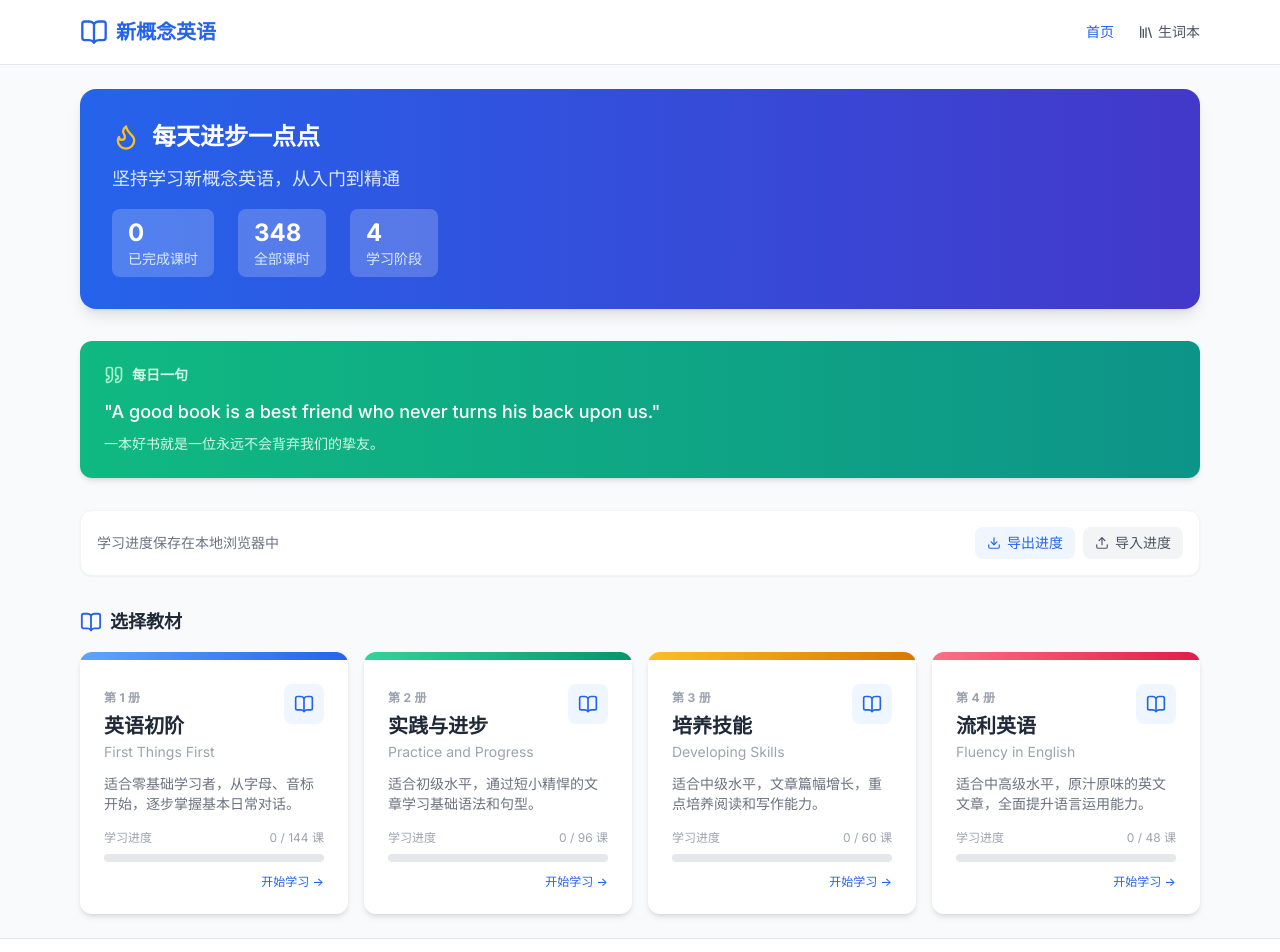
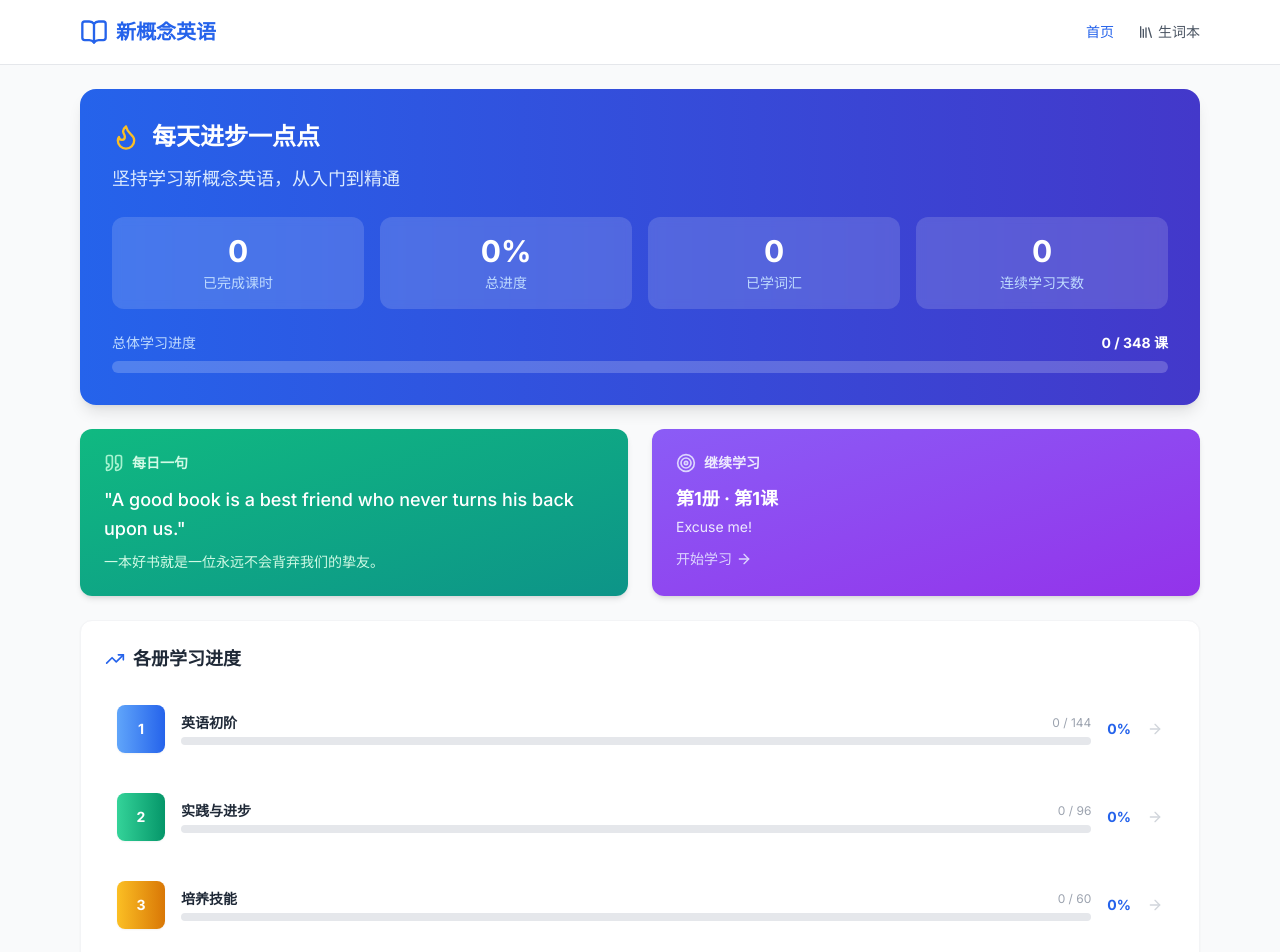
Before and after one commit to 1166580/english-learning, a React (Vite) app: page / in a window 1280 px wide. Shown: the top 952 px of the page. Built offline with nearby package versions, Linux system fonts and the light colour scheme.

Commit message:
Enhance homepage with richer content
- Add overall progress bar with percentage
- Add total vocabulary count and learning streak stats
- Add "continue learning" recommendation card
- Add per-book progress overview section
- Add daily learning tips
- Improve stats grid layout

```diff
--- a/src/pages/HomePage.tsx
+++ b/src/pages/HomePage.tsx
@@ -1,7 +1,10 @@
-import { BookOpen, Flame, Download, Upload, Quote } from 'lucide-react'
-import { books } from '../data'
+import { useMemo } from 'react'
+import { Link } from 'react-router-dom'
+import { BookOpen, Flame, Download, Upload, Quote, TrendingUp, Lightbulb, ArrowRight, Library, Trophy, Target, Zap } from 'lucide-react'
+import { books, bookDataMap } from '../data'
 import useProgress from '../hooks/useProgress'
 import BookCard from '../components/BookCard'
+import ProgressBar from '../components/ProgressBar'
 
 const dailyQuotes = [
   { en: "The secret of getting ahead is getting started.", cn: "领先的秘诀在于开始行动。" },
@@ -37,47 +40,118 @@ const dailyQuotes = [
   { en: "Learning is a treasure that will follow its owner everywhere.", cn: "学习是跟随主人到处走的财富。" },
 ]
 
+const learningTips = [
+  { icon: '🎧', title: '多听多读', desc: '反复听课文音频，模仿语音语调，培养语感' },
+  { icon: '📝', title: '坚持笔记', desc: '把生词和好句子记下来，定期复习巩固' },
+  { icon: '🔄', title: '间隔复习', desc: '学完新课后，隔天、隔周再复习一遍效果更好' },
+  { icon: '🗣️', title: '大声朗读', desc: '每天花10分钟朗读课文，口语和听力同步提升' },
+]
+
 function getDailyQuote() {
   const today = new Date()
   const dayOfYear = Math.floor((today.getTime() - new Date(today.getFullYear(), 0, 0).getTime()) / 86400000)
   return dailyQuotes[dayOfYear % dailyQuotes.length]
 }
 
+function getStudyStreak(lastStudyDate: string): number {
+  if (!lastStudyDate) return 0
+  const last = new Date(lastStudyDate)
+  const today = new Date()
+  const diffDays = Math.floor((today.getTime() - last.getTime()) / 86400000)
+  if (diffDays <= 1) return diffDays === 0 ? 1 : 1
+  return 0
+}
+
+function getNextLesson(completedLessons: string[]) {
+  for (const book of books) {
+    const lessons = bookDataMap[book.id] || []
+    for (const lesson of lessons) {
+      const key = `${book.id}-${lesson.id}`
+      if (!completedLessons.includes(key)) {
+        return { book, lesson }
+      }
+    }
+  }
+  return null
+}
+
+function getTotalVocab(completedLessons: string[]): number {
+  let count = 0
+  for (const key of completedLessons) {
+    const [bookId, lessonId] = key.split('-').map(Number)
+    const lessons = bookDataMap[bookId] || []
+    const lesson = lessons.find((l) => l.id === lessonId)
+    if (lesson) count += lesson.vocabulary.length
+  }
+  return count
+}
+
 export default function HomePage() {
-  const { getBookProgress, getCompletedCount, totalCompleted, exportProgress, importProgress } = useProgress()
+  const { progress, getBookProgress, getCompletedCount, totalCompleted, exportProgress, importProgress } = useProgress()
 
   const totalLessons = books.reduce((sum, b) => sum + b.lessonCount, 0)
   const dailyQuote = getDailyQuote()
+  const streak = getStudyStreak(progress.lastStudyDate)
+  const nextLesson = useMemo(() => getNextLesson(progress.completedLessons), [progress.completedLessons])
+  const totalVocab = useMemo(() => getTotalVocab(progress.completedLessons), [progress.completedLessons])
+  const overallPercent = totalLessons > 0 ? Math.round((totalCompleted / totalLessons) * 100) : 0
+
+  const todayTip = learningTips[new Date().getDate() % learningTips.length]
 
   return (
-    <div className="space-y-8">
+    <div className="space-y-6">
       {/* Hero Banner */}
       <div className="bg-gradient-to-r from-blue-600 to-indigo-700 rounded-2xl p-8 text-white shadow-lg">
         <div className="flex items-center gap-3 mb-3">
           <Flame size={28} className="text-amber-400" />
           <h1 className="text-2xl font-bold m-0">每天进步一点点</h1>
         </div>
-        <p className="text-blue-100 text-lg mb-4">
+        <p className="text-blue-100 text-lg mb-6">
           坚持学习新概念英语，从入门到精通
         </p>
-        <div className="flex gap-6 text-sm">
-          <div className="bg-white/20 rounded-lg px-4 py-2">
-            <div className="text-2xl font-bold">{totalCompleted}</div>
-            <div className="text-blue-100">已完成课时</div>
+
+        {/* Stats Grid */}
+        <div className="grid grid-cols-2 sm:grid-cols-4 gap-4">
+          <div className="bg-white/15 backdrop-blur-sm rounded-xl p-4 text-center">
+            <div className="text-3xl font-bold">{totalCompleted}</div>
+            <div className="text-blue-200 text-sm mt-1">已完成课时</div>
           </div>
-          <div className="bg-white/20 rounded-lg px-4 py-2">
-            <div className="text-2xl font-bold">{totalLessons}</div>
-            <div className="text-blue-100">全部课时</div>
+          <div className="bg-white/15 backdrop-blur-sm rounded-xl p-4 text-center">
+            <div className="text-3xl font-bold">{overallPercent}%</div>
+            <div className="text-blue-200 text-sm mt-1">总进度</div>
           </div>
-          <div className="bg-white/20 rounded-lg px-4 py-2">
-            <div className="text-2xl font-bold">{books.length}</div>
-            <div className="text-blue-100">学习阶段</div>
+          <div className="bg-white/15 backdrop-blur-sm rounded-xl p-4 text-center">
+            <div className="text-3xl font-bold">{totalVocab}</div>
+            <div className="text-blue-200 text-sm mt-1">已学词汇</div>
+          </div>
+          <div className="bg-white/15 backdrop-blur-sm rounded-xl p-4 text-center">
+            <div className="text-3xl font-bold flex items-center justify-center gap-1">
+              {streak > 0 ? <Zap size={24} className="text-amber-300" /> : null}
+              {streak}
+            </div>
+            <div className="text-blue-200 text-sm mt-1">连续学习天数</div>
+          </div>
+        </div>
+
+        {/* Overall Progress Bar */}
+        <div className="mt-6">
+          <div className="flex items-center justify-between text-sm mb-2">
+            <span className="text-blue-200">总体学习进度</span>
+            <span className="font-bold">{totalCompleted} / {totalLessons} 课</span>
+          </div>
+          <div className="w-full h-3 bg-white/20 rounded-full overflow-hidden">
+            <div
+              className="h-full rounded-full bg-gradient-to-r from-amber-400 to-yellow-300 transition-all duration-700"
+              style={{ width: `${overallPercent}%` }}
+            />
           </div>
         </div>
       </div>
 
+      {/* Daily Quote + Next Lesson Row */}
+      <div className="grid grid-cols-1 md:grid-cols-2 gap-6">
         {/* Daily Quote */}
-      <div className="bg-gradient-to-r from-emerald-500 to-teal-600 rounded-xl p-6 text-white shadow-md">
+        <div className="bg-gradient-to-br from-emerald-500 to-teal-600 rounded-xl p-6 text-white shadow-md">
           <div className="flex items-center gap-2 mb-3">
             <Quote size={20} className="text-emerald-200" />
             <h2 className="text-sm font-bold m-0 text-emerald-100">每日一句</h2>
@@ -86,20 +160,101 @@ export default function HomePage() {
           <p className="text-emerald-100 text-sm">{dailyQuote.cn}</p>
         </div>
 
+        {/* Next Lesson Recommendation */}
+        {nextLesson ? (
+          <Link
+            to={`/book/${nextLesson.book.id}/lesson/${nextLesson.lesson.id}`}
+            className="bg-gradient-to-br from-violet-500 to-purple-600 rounded-xl p-6 text-white shadow-md no-underline hover:shadow-lg transition-shadow group"
+          >
+            <div className="flex items-center gap-2 mb-3">
+              <Target size={20} className="text-violet-200" />
+              <h2 className="text-sm font-bold m-0 text-violet-100">继续学习</h2>
+            </div>
+            <p className="text-lg font-bold mb-1">
+              第{nextLesson.book.id}册 · 第{nextLesson.lesson.id}课
+            </p>
+            <p className="text-violet-100 text-sm mb-3">{nextLesson.lesson.title}</p>
+            <div className="flex items-center gap-1 text-sm font-medium text-violet-200 group-hover:text-white transition-colors">
+              开始学习 <ArrowRight size={16} />
+            </div>
+          </Link>
+        ) : (
+          <div className="bg-gradient-to-br from-amber-500 to-orange-500 rounded-xl p-6 text-white shadow-md flex flex-col items-center justify-center text-center">
+            <Trophy size={36} className="mb-2" />
+            <h2 className="text-lg font-bold m-0">恭喜全部完成!</h2>
+            <p className="text-amber-100 text-sm mt-1">你已经学完了所有课程</p>
+          </div>
+        )}
+      </div>
+
+      {/* Book Progress Overview */}
+      <div className="bg-white rounded-xl p-6 shadow-sm border border-gray-100">
+        <div className="flex items-center gap-2 mb-5">
+          <TrendingUp size={20} className="text-blue-600" />
+          <h2 className="text-lg font-bold text-gray-800 m-0">各册学习进度</h2>
+        </div>
+        <div className="space-y-4">
+          {books.map((book) => {
+            const completed = getCompletedCount(book.id)
+            const percent = getBookProgress(book.id, book.lessonCount)
+            return (
+              <Link
+                key={book.id}
+                to={`/book/${book.id}`}
+                className="flex items-center gap-4 p-3 rounded-lg hover:bg-gray-50 transition-colors no-underline group"
+              >
+                <div className={`w-12 h-12 rounded-lg bg-gradient-to-r ${book.color} flex items-center justify-center text-white font-bold text-sm flex-shrink-0 shadow-sm`}>
+                  {book.id}
+                </div>
+                <div className="flex-1 min-w-0">
+                  <div className="flex items-center justify-between mb-1">
+                    <span className="text-sm font-semibold text-gray-800">{book.nameCn}</span>
+                    <span className="text-xs text-gray-400">
+                      {completed} / {book.lessonCount}
+                    </span>
+                  </div>
+                  <ProgressBar value={percent} size="sm" />
+                </div>
+                <span className="text-sm font-bold text-blue-600 flex-shrink-0">{percent}%</span>
+                <ArrowRight size={16} className="text-gray-300 group-hover:text-blue-600 transition-colors flex-shrink-0" />
+              </Link>
+            )
+          })}
+        </div>
+      </div>
+
+      {/* Learning Tip */}
+      <div className="bg-gradient-to-r from-amber-50 to-orange-50 rounded-xl p-5 border border-amber-200">
+        <div className="flex items-start gap-3">
+          <span className="text-2xl">{todayTip.icon}</span>
+          <div>
+            <div className="flex items-center gap-2 mb-1">
+              <Lightbulb size={16} className="text-amber-500" />
+              <h3 className="text-sm font-bold text-amber-800 m-0">学习小贴士</h3>
+            </div>
+            <p className="text-sm font-semibold text-gray-700 mb-0.5">{todayTip.title}</p>
+            <p className="text-sm text-gray-500 m-0">{todayTip.desc}</p>
+          </div>
+        </div>
+      </div>
+
       {/* Data Management */}
       <div className="bg-white rounded-xl p-4 shadow-sm border border-gray-100 flex items-center justify-between flex-wrap gap-3">
-        <span className="text-sm text-gray-500">学习进度保存在本地浏览器中</span>
+        <div className="flex items-center gap-2 text-sm text-gray-500">
+          <Library size={16} />
+          <span>学习进度保存在本地浏览器中</span>
+        </div>
         <div className="flex gap-2">
           <button
             onClick={exportProgress}
-            className="inline-flex items-center gap-1.5 px-3 py-1.5 text-sm font-medium text-blue-600 bg-blue-50 hover:bg-blue-100 rounded-lg transition-colors"
+            className="inline-flex items-center gap-1.5 px-3 py-1.5 text-sm font-medium text-blue-600 bg-blue-50 hover:bg-blue-100 rounded-lg transition-colors cursor-pointer"
           >
             <Download size={14} />
             导出进度
           </button>
           <button
             onClick={importProgress}
-            className="inline-flex items-center gap-1.5 px-3 py-1.5 text-sm font-medium text-gray-600 bg-gray-100 hover:bg-gray-200 rounded-lg transition-colors"
+            className="inline-flex items-center gap-1.5 px-3 py-1.5 text-sm font-medium text-gray-600 bg-gray-100 hover:bg-gray-200 rounded-lg transition-colors cursor-pointer"
           >
             <Upload size={14} />
             导入进度
```
Lines whose indentation alone changed are shown as unchanged.
